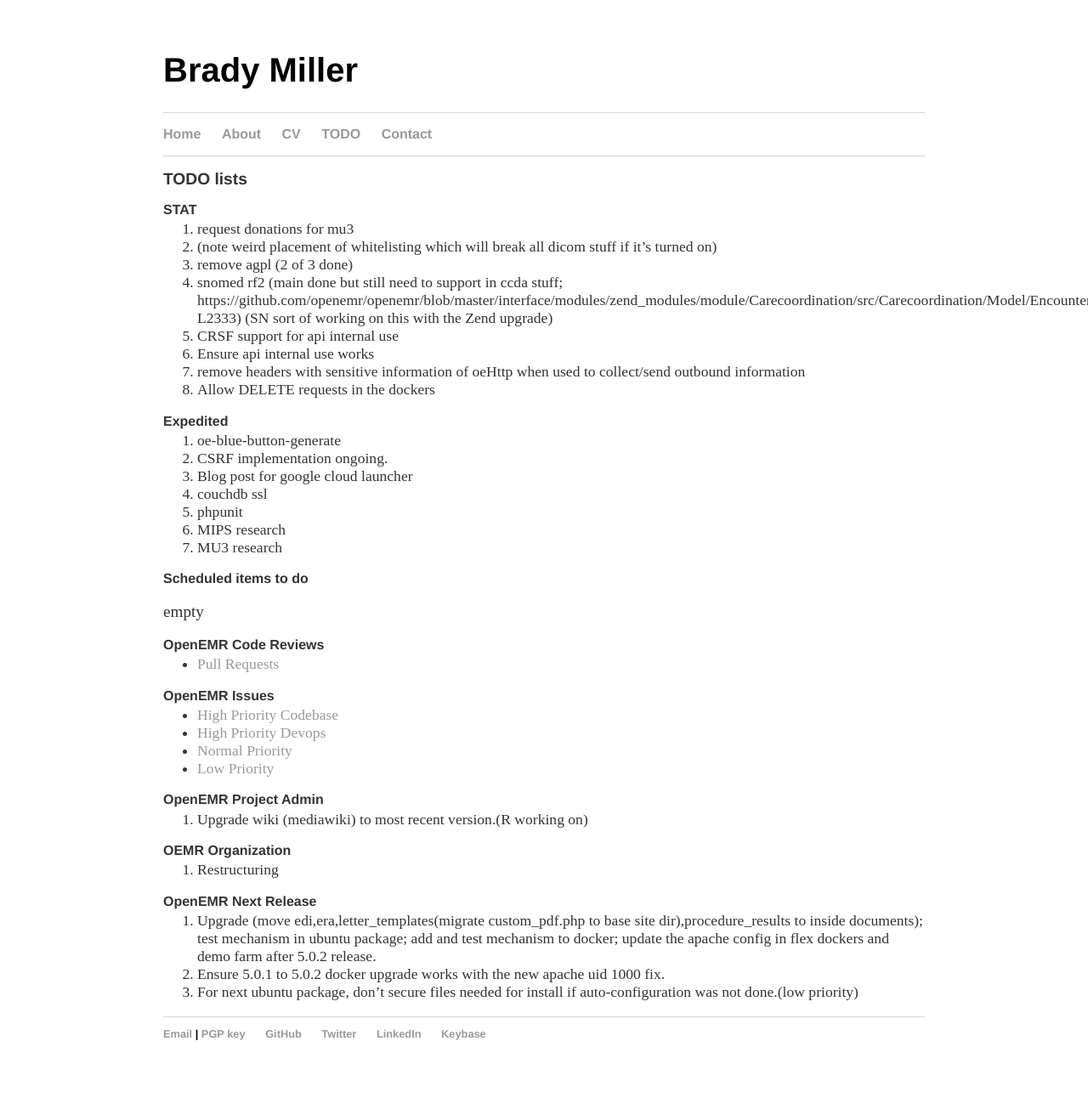
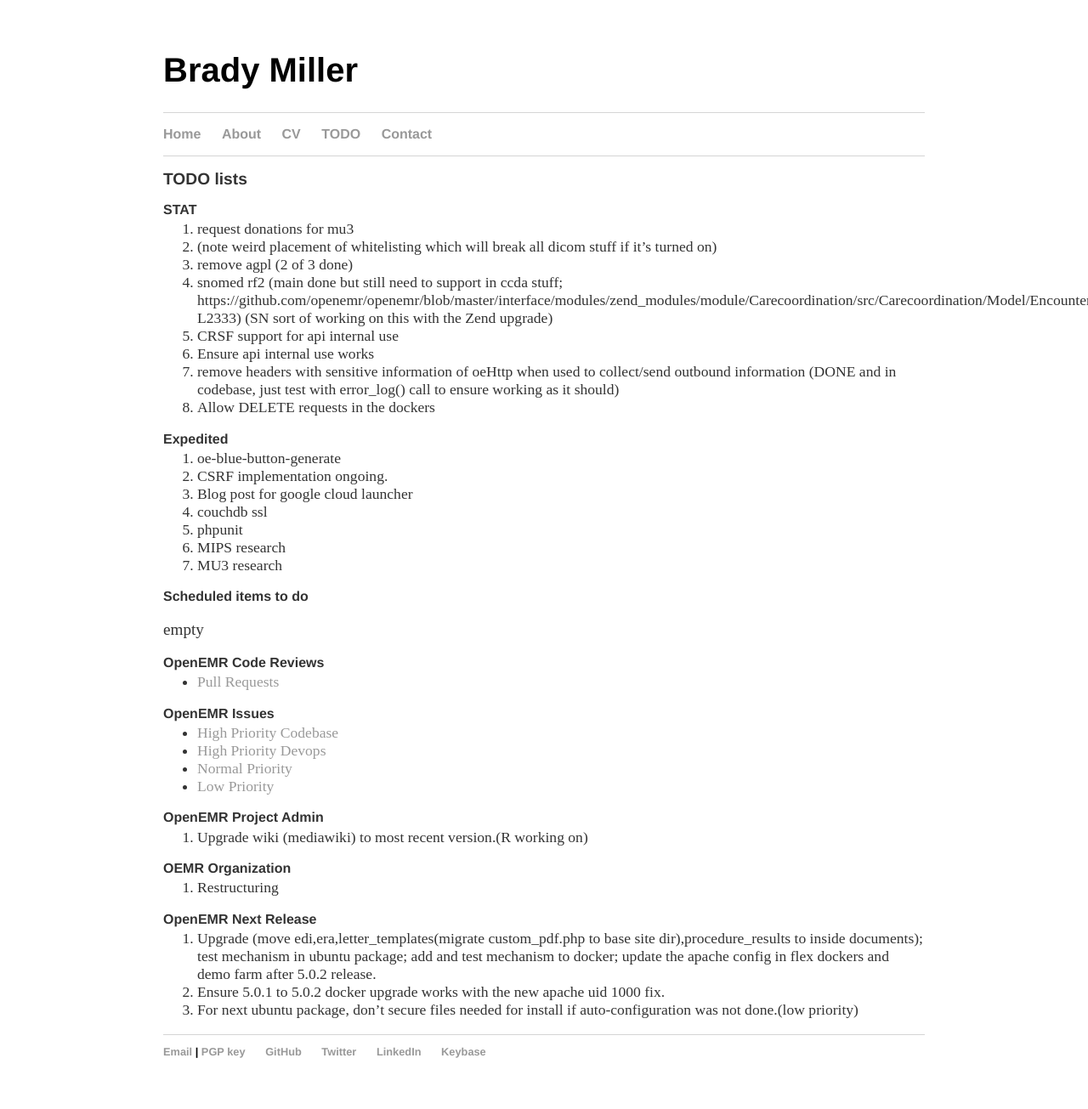
Before and after one commit to bradymiller/bradymiller.github.io, a Jekyll site: the page built from todo/index.md, in a window 1280 px wide. Shown: the whole page at 85% size. Built offline with Jekyll 4.4.1, drawn with Linux system fonts in a browser that asks for light colours; our own code applies the rules of GitHub Pages for plain Markdown files; before the commit the page ends 1284 px from its top, so only the background shows below that.

Commit message:
Update index.md

```diff
--- a/todo/index.md
+++ b/todo/index.md
@@ -10,7 +10,7 @@
 1. snomed rf2 (main done but still need to support in ccda stuff; https://github.com/openemr/openemr/blob/master/interface/modules/zend_modules/module/Carecoordination/src/Carecoordination/Model/EncounterccdadispatchTable.php#L2316-L2333) (SN sort of working on this with the Zend upgrade)
 1. CRSF support for api internal use
 1. Ensure api internal use works
-1. remove headers with sensitive information of oeHttp when used to collect/send outbound information
+1. remove headers with sensitive information of oeHttp when used to collect/send outbound information (DONE and in codebase, just test with error_log() call to ensure working as it should)
 1. Allow DELETE requests in the dockers
 
 ### Expedited
```
